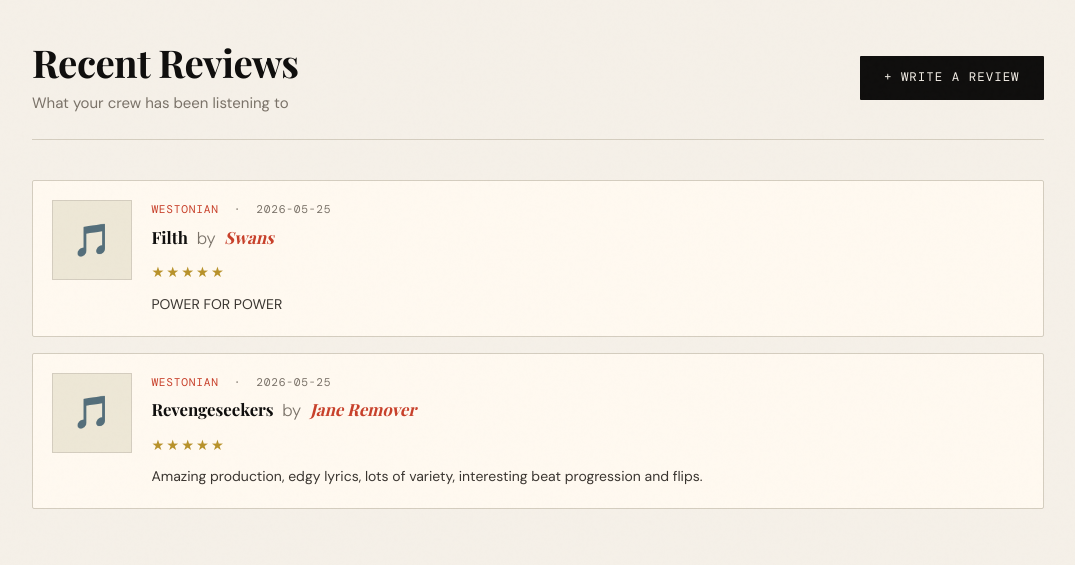
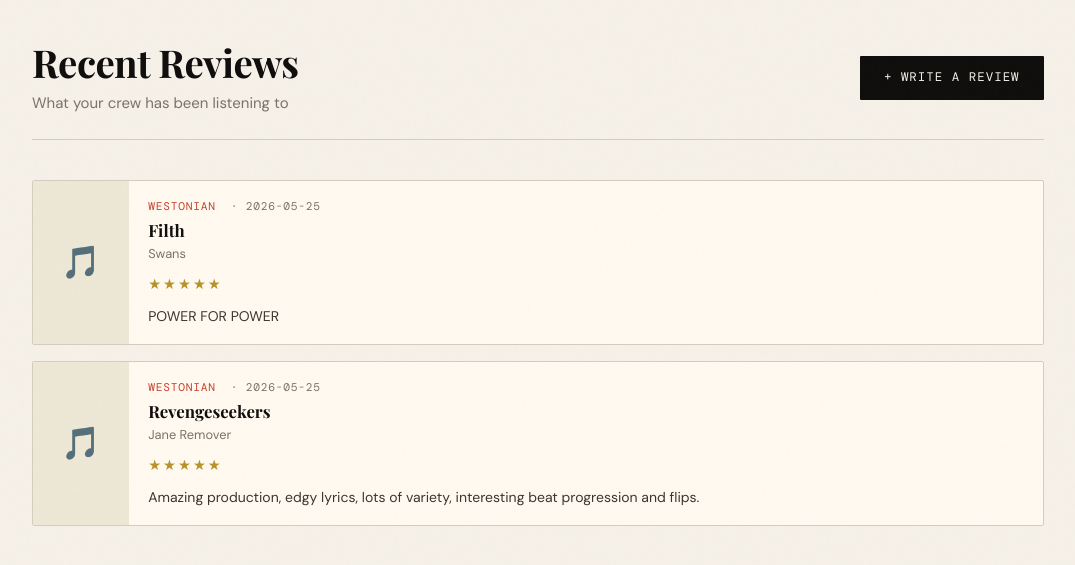
Before and after one commit to YakkAttakk/spinrate, a Flask app: page / in a window 1280 px wide. Shown: the part 56-621 px from the top of the page, without its empty margins (102-1177 px from the left). Run offline with Flask 3, Linux system fonts and the light colour scheme; a user stored in the database is signed in; data comes from the database, SQL or seed files in the repository; some libraries are stand-ins or nearby versions; some web fonts are replaced.

Commit message:
Feed cards: larger cover fills card height, artist on second row

```diff
--- a/templates/base.html
+++ b/templates/base.html
@@ -115,36 +115,41 @@
     /* REVIEW CARD */
     .review-card {
       display: grid;
-      grid-template-columns: 80px 1fr;
-      gap: 1.2rem;
+      grid-template-columns: 96px 1fr;
+      gap: 0;
       background: var(--card);
       border: 1px solid var(--border);
       border-radius: 2px;
-      padding: 1.2rem;
+      overflow: hidden;
       transition: border-color 0.15s, box-shadow 0.15s;
+      align-items: stretch;
     }
     .review-card:hover {
       border-color: var(--accent);
       box-shadow: 3px 3px 0 var(--accent);
     }
     .review-card .cover {
-      width: 80px;
-      height: 80px;
+      width: 100%;
+      height: 100%;
+      min-height: 96px;
       object-fit: cover;
-      background: var(--cream);
-      border: 1px solid var(--border);
-      flex-shrink: 0;
+      display: block;
     }
     .review-card .cover-placeholder {
-      width: 80px;
-      height: 80px;
+      width: 100%;
+      height: 100%;
+      min-height: 96px;
       background: var(--cream);
-      border: 1px solid var(--border);
       display: flex;
       align-items: center;
       justify-content: center;
       font-size: 2rem;
-      flex-shrink: 0;
+    }
+    .review-card-body {
+      padding: 1rem 1.2rem;
+      display: flex;
+      flex-direction: column;
+      justify-content: center;
     }
     .review-meta {
       font-family: var(--mono);
@@ -152,13 +157,21 @@
       color: var(--muted);
       text-transform: uppercase;
       letter-spacing: 0.07em;
-      margin-bottom: 0.3rem;
+      margin-bottom: 0.25rem;
     }
     .review-meta a { color: var(--accent); text-decoration: none; }
     .review-meta a:hover { text-decoration: underline; }
-    .review-album { font-family: var(--serif); font-size: 1.05rem; }
+    .review-album { font-family: var(--serif); font-size: 1.05rem; line-height: 1.25; }
     .review-album a { color: var(--ink); text-decoration: none; }
     .review-album a:hover { color: var(--accent); }
+    .review-artist {
+      font-size: 0.8rem;
+      color: var(--muted);
+      margin-top: 0.15rem;
+      font-family: var(--sans);
+    }
+    .review-artist a { color: var(--muted); text-decoration: none; }
+    .review-artist a:hover { color: var(--accent); }
     .review-body { font-size: 0.875rem; color: #3a3530; margin-top: 0.5rem; }
 
     /* STARS */
--- a/templates/home.html
+++ b/templates/home.html
@@ -21,17 +21,17 @@
       {% else %}
         <div class="cover-placeholder">🎵</div>
       {% endif %}
-      <div>
+      <div class="review-card-body">
         <div class="review-meta">
           <a href="/profile/{{ r.username }}">{{ r.username }}</a>
-          &nbsp;·&nbsp;
-          {{ r.created[:10] }}
+          &nbsp;·&nbsp;{{ r.created[:10] }}
         </div>
         <div class="review-album">
           <a href="/album/{{ r.album_id }}">{{ r.album_title }}</a>
-          <span style="font-family:var(--sans);font-weight:300;color:var(--muted);margin:0 0.3rem;">by</span>
-          <a href="/artist/{{ r.artist_id }}" style="color:var(--accent);text-decoration:none;font-style:italic;">{{ r.artist_name }}</a>
           {% if r.year %}<span class="text-muted" style="font-size:0.8rem;font-family:var(--mono);margin-left:0.35rem;">({{ r.year }})</span>{% endif %}
+        </div>
+        <div class="review-artist">
+          <a href="/artist/{{ r.artist_id }}">{{ r.artist_name }}</a>
         </div>
         <div class="mt1" data-stars="{{ r.rating }}"></div>
         <div class="review-body">{{ r.body }}</div>
```
Also changed, not shown: templates/profile.html (+4 -3 lines).
